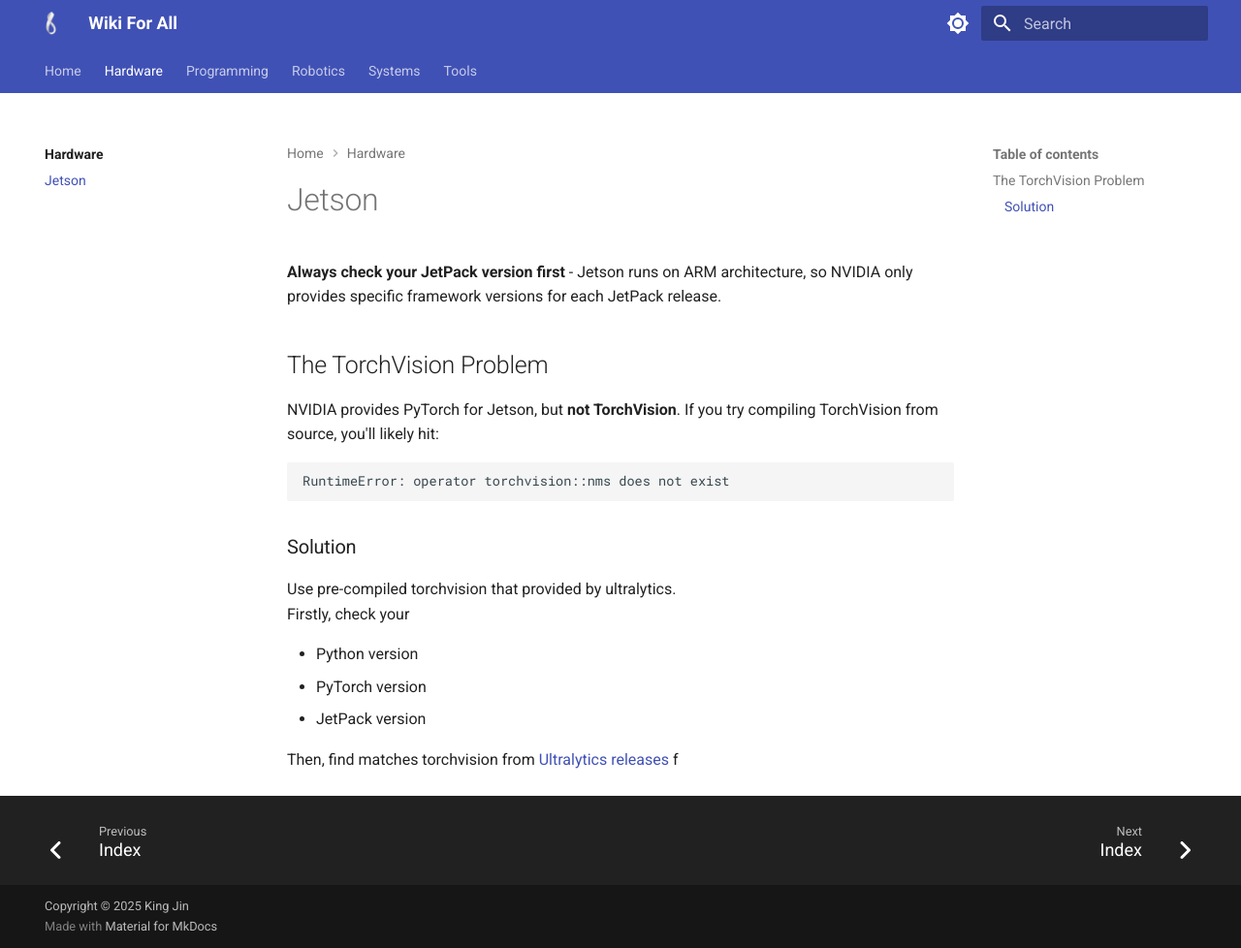
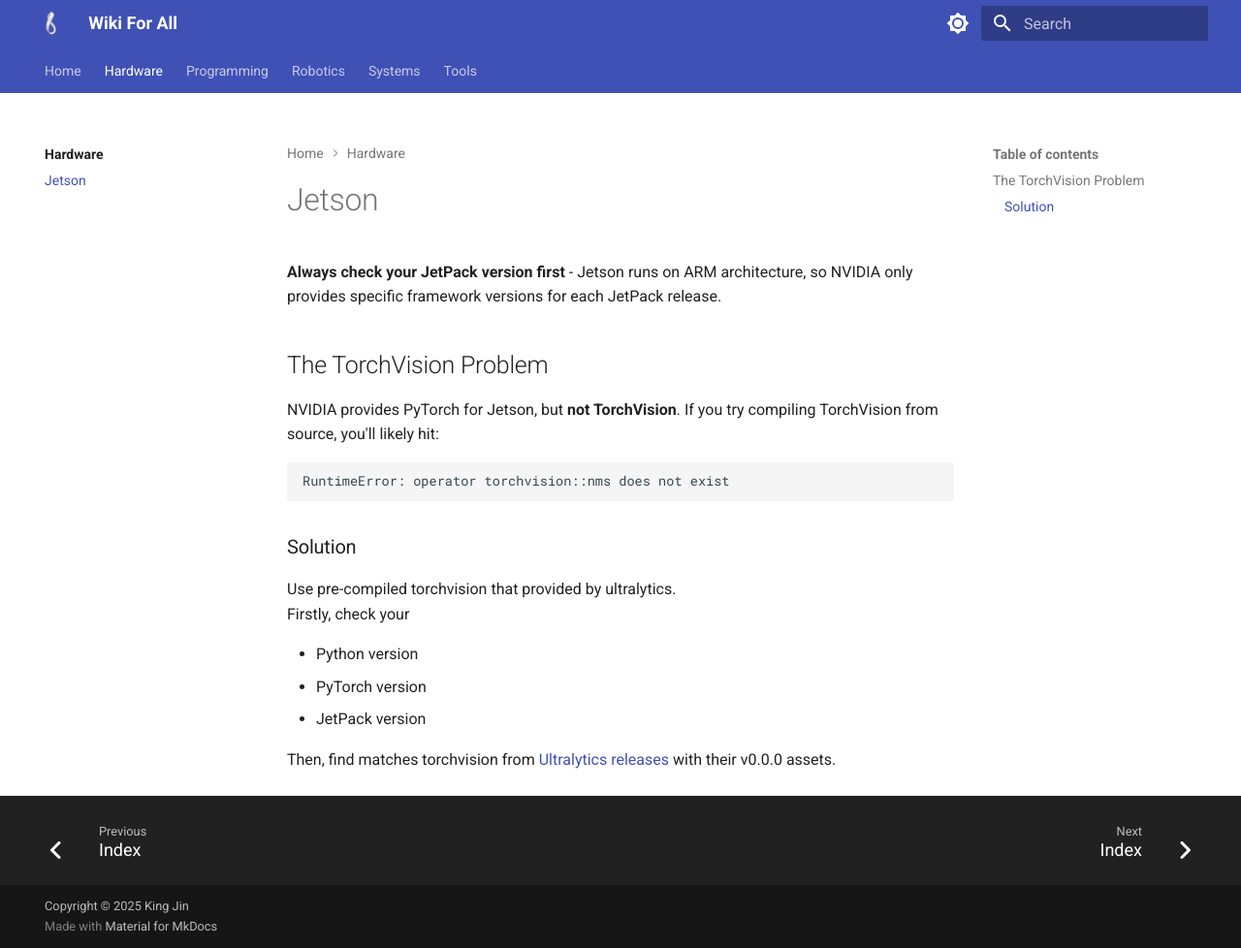
Before and after one commit to Kingjinsight/wiki_for_all, an MkDocs documentation site: the page built from docs/Hardware/jetson.md, in a window 1280 px wide and 978 px high. Shown: the whole window at 97% size. Built offline with MkDocs 1.6.1 and Material for MkDocs 9.7.7, drawn with Linux system fonts in a browser that asks for light colours.

Commit message:
Fix some known bugs

```diff
--- a/docs/Hardware/jetson.md
+++ b/docs/Hardware/jetson.md
@@ -18,5 +18,4 @@
 - PyTorch version
 - JetPack version
 
-Then, find matches torchvision from [Ultralytics releases](https://github.com/ultralytics/assets/releases)
-f
+Then, find matches torchvision from [Ultralytics releases](https://github.com/ultralytics/assets/releases) with their v0.0.0 assets.
```
